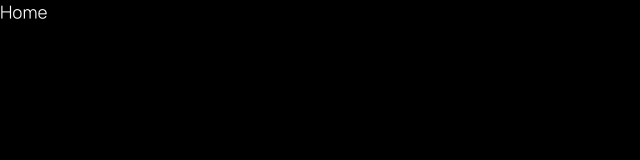
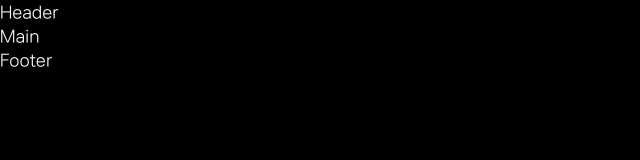
Before and after one commit to nenmeu/webs-youtube, a React (Create React App) app: page / in a window 1280 px wide. Shown: the top 160 px of the page, without its empty margins (0-640 px from the left). Built offline with nearby package versions, Linux system fonts and the light colour scheme.

Commit message:
화면 컴포넌트 구조

```diff
--- a/src/App.js
+++ b/src/App.js
@@ -12,10 +12,15 @@
 import Channel from './pages/Channel'
 import Vido from './pages/Vido'
 import Search from './pages/Search'
+import Header from './compocects/section/Header'
+import Main from './compocects/section/Main'
+import Footer from './compocects/section/Footer'
 
 const App = () => {
   return (
     <BrowserRouter>
+      <Header/>
+      <Main>
         <Routes>
           <Route path = '/' element = {<Home/>} />
           <Route path = '/today' element = {<Today/>} />
@@ -30,6 +35,8 @@
           <Route path = '/search/:searchID' element = {<Search/>} />
           <Route path = '/*'/>
         </Routes>
+      </Main>
+      <Footer></Footer>
     </BrowserRouter>
   )
 }
--- /dev/null
+++ b/src/assets/scss/section/_layout.scss
@@ -0,0 +1,22 @@
+@header{
+    position: fixed;
+    left:0;
+    top:0;
+    width: 260px;
+    height: 100%;
+    z-index: ;
+}
+
+#main{
+    max-width:  2000px;
+    min-height: 100vh;
+    margin: 0 auto;
+    padding-left: 260px;
+    background-color: #111;
+}
+
+#footer{
+    text-align: center;
+    background-color: #333;
+    padding: 20px, 20px, 20px, 260px;
+}
--- /dev/null
+++ b/src/compocects/section/Footer.jsx
@@ -0,0 +1,11 @@
+import React from 'react'
+
+const Footer = () => {
+    return (
+        <footer id='footer' role='contentinfo'>
+            Footer
+        </footer>
+    )
+}
+
+export default Footer
--- /dev/null
+++ b/src/compocects/section/Header.jsx
@@ -0,0 +1,11 @@
+import React from 'react'
+
+const Header = () => {
+    return (
+        <header id='header' role='banner'>
+            Header
+        </header>
+    )
+}
+
+export default Header
--- /dev/null
+++ b/src/compocects/section/Main.jsx
@@ -0,0 +1,11 @@
+import React from 'react'
+
+const Main = () => {
+    return (
+        <main id='main' role='main'>
+            Main
+        </main>
+    )
+}
+
+export default Main
```
Also changed, not shown: 1 other file (tests, documents, lock files or other folders). Lines whose indentation alone changed are shown as unchanged.
